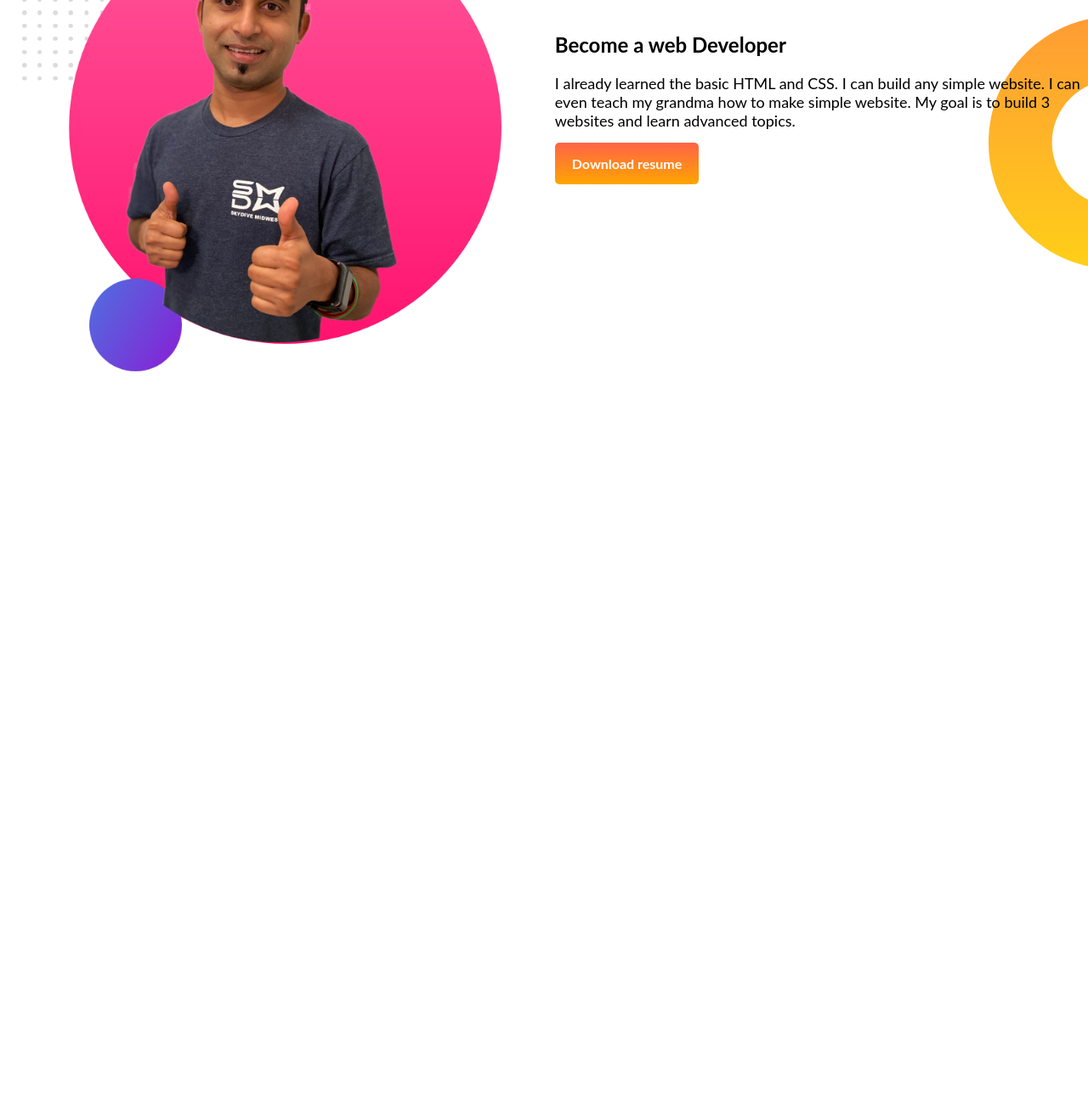
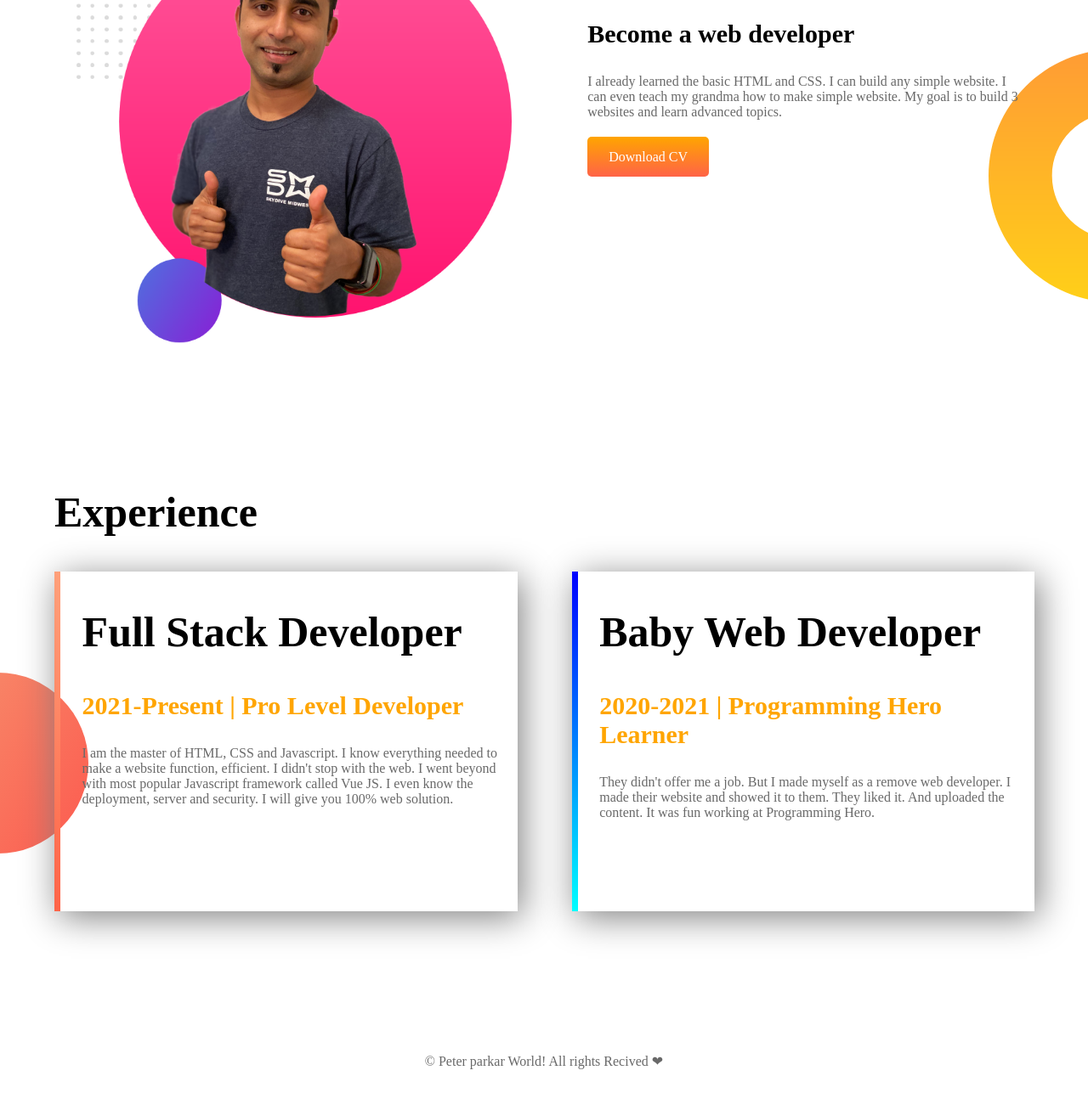
Before and after one commit to Jubayer-cmd/dev-portfolio, a plain HTML site: page index.html in a window 1280 px wide. Shown: the part 768-2055 px from the top of the page at 85% size. Before the commit the page ends 1309 px from the top, so only its background shows below. Drawn offline with Linux system fonts and the light colour scheme.

Commit message:
modified

```diff
--- a/index.html
+++ b/index.html
@@ -4,49 +4,82 @@
     <meta charset="UTF-8" />
     <meta http-equiv="X-UA-Compatible" content="IE=edge" />
     <meta name="viewport" content="width=device-width, initial-scale=1.0" />
-    <title>Peter Parker Portfolio</title>
+    <title>Peter Parker</title>
     <link rel="stylesheet" href="style.css" />
   </head>
   <body>
     <section class="top-banner">
       <div class="half-width">
-        <h1>Welcome to</h1>
+        <h1>Welcome To</h1>
         <h1><span>Peter Parker</span> World</h1>
         <h3>Build Climber and Train Stopper</h3>
         <p>
-          You might saw me jumping, climbing buildings, and stopping trains.
-          <br />
-          But nobody pays me a dime for that work. That's why I am learning
-          <br />
-          and mastering web development. I will not stop until I become the
-          <br />
-          Web Development Hero.
+          You might saw me jumping, climbing buildings, and stopping trains. But
+          nobody pays me a dime for that work. That's why I am learning and
+          mastering web development. I will not stop until I become the Web
+          Development Hero.
         </p>
-        <a class="btn" href="https://www.google.com/" target="_blank"
-          >Hire Me</a
+        <a
+          class="anchor-button"
+          target="_blank"
+          href="https://www.linkedin.com/company/programminghero/"
+          >HIRE ME</a
         >
       </div>
       <div class="half-width">
-        <img src="images/jhankar.png" alt="jhanker" />
+        <img src="images/jhankar.png" alt="jhankar" />
       </div>
     </section>
 
-    <section class="dream-big">
+    <section class="dream">
       <div class="half-width">
         <img src="images/jhankar2.png" alt="jhankar2" />
       </div>
-      <div class="half-width">
-        <h1>Dream Big</h1>
-        <h2>Become a web Developer</h2>
+      <div class="half-width dream-right">
+        <h1>Dream-Big</h1>
+        <h3>Become a web developer</h3>
         <p>
           I already learned the basic HTML and CSS. I can build any simple
           website. I can even teach my grandma how to make simple website. My
           goal is to build 3 websites and learn advanced topics.
         </p>
-        <a class="btn" target="_blank" href="https://www.google.com/"
-          >Download resume</a
+        <a
+          class="anchor-button"
+          target="_blank"
+          href="https://www.linkedin.com/company/programminghero/"
+          >Download CV</a
         >
       </div>
     </section>
+
+    <section class="experience">
+      <h1 style="margin-left: 5%">Experience</h1>
+
+      <div id="full" class="half-width">
+        <h1>Full Stack Developer</h1>
+        <h3><span>2021-Present | Pro Level Developer </span></h3>
+        <p>
+          I am the master of HTML, CSS and Javascript. I know everything needed
+          to make a website function, efficient. I didn't stop with the web. I
+          went beyond with most popular Javascript framework called Vue JS. I
+          even know the deployment, server and security. I will give you 100%
+          web solution.
+        </p>
+      </div>
+
+      <div id="baby" class="half-width">
+        <h1>Baby Web Developer</h1>
+        <h3><span>2020-2021 | Programming Hero Learner</span></h3>
+        <p>
+          They didn't offer me a job. But I made myself as a remove web
+          developer. I made their website and showed it to them. They liked it.
+          And uploaded the content. It was fun working at Programming Hero.
+        </p>
+      </div>
+    </section>
+
+    <div class="footer">
+      <p id="yu">&copy; Peter parkar World! All rights Recived ❤</p>
+    </div>
   </body>
 </html>
--- a/style.css
+++ b/style.css
@@ -1,42 +1,77 @@
 body {
-  font-family: "Lato", sans-serif;
   margin: 0;
+}
+section {
+  height: 500px;
+  padding-bottom: 150px;
 }
 h1 {
   font-size: 50px;
 }
+h3 {
+  font-weight: bold;
+  font-size: 30px;
+}
 span {
   color: orange;
 }
-section {
-  display: flex;
+.half-width {
+  width: 40%;
+  float: left;
+  margin-left: 5%;
   padding-left: 2%;
-  margin-bottom: 100px;
-}
-.half-width {
-  width: 50%;
-}
-.half-width p {
-  font-size: 18px;
-  margin-bottom: 30px;
 }
 .half-width img {
-  width: 90%;
+  padding-top: 30px;
+  width: 100%;
 }
-.btn {
+
+p {
+  color: dimgray;
+  margin-bottom: 35px;
+}
+
+a {
   text-decoration: none;
-  background-image: linear-gradient(tomato, orange);
-  padding: 15px 20px;
+  color: white;
+  background-image: linear-gradient(orange, tomato);
+  padding: 15px 25px;
+  margin-top: 400px;
   border-radius: 5px;
-  color: white;
-  font-weight: bold;
 }
+
 .top-banner {
   background-image: url(images/top-banner.png);
   background-repeat: no-repeat;
 }
-.dream-big {
+
+.dream {
   background-image: url(images/dream-bg.png);
   background-repeat: no-repeat;
   background-position: right;
 }
+
+.experience {
+  background-image: url(images/exp-bg.png);
+  background-repeat: no-repeat;
+  background-position: left;
+}
+
+.experience div {
+  box-shadow: 5px 7px 40px gray;
+  height: 80%;
+}
+#full {
+  border-left: 7px solid;
+  border-image: linear-gradient(180deg, lightsalmon, tomato);
+  border-image-slice: 1;
+}
+#baby {
+  border-left: 7px solid;
+  border-image: linear-gradient(180deg, blue, cyan);
+  border-image-slice: 1;
+}
+
+#yu {
+  text-align: center;
+}
```
